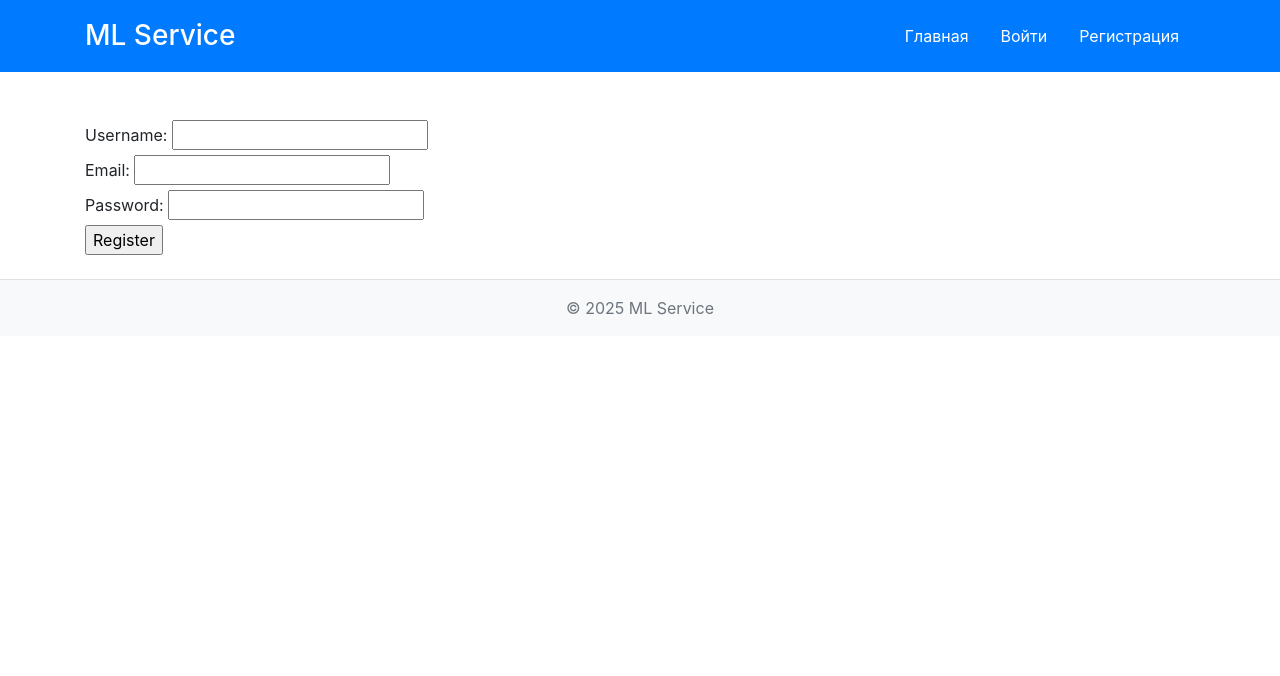
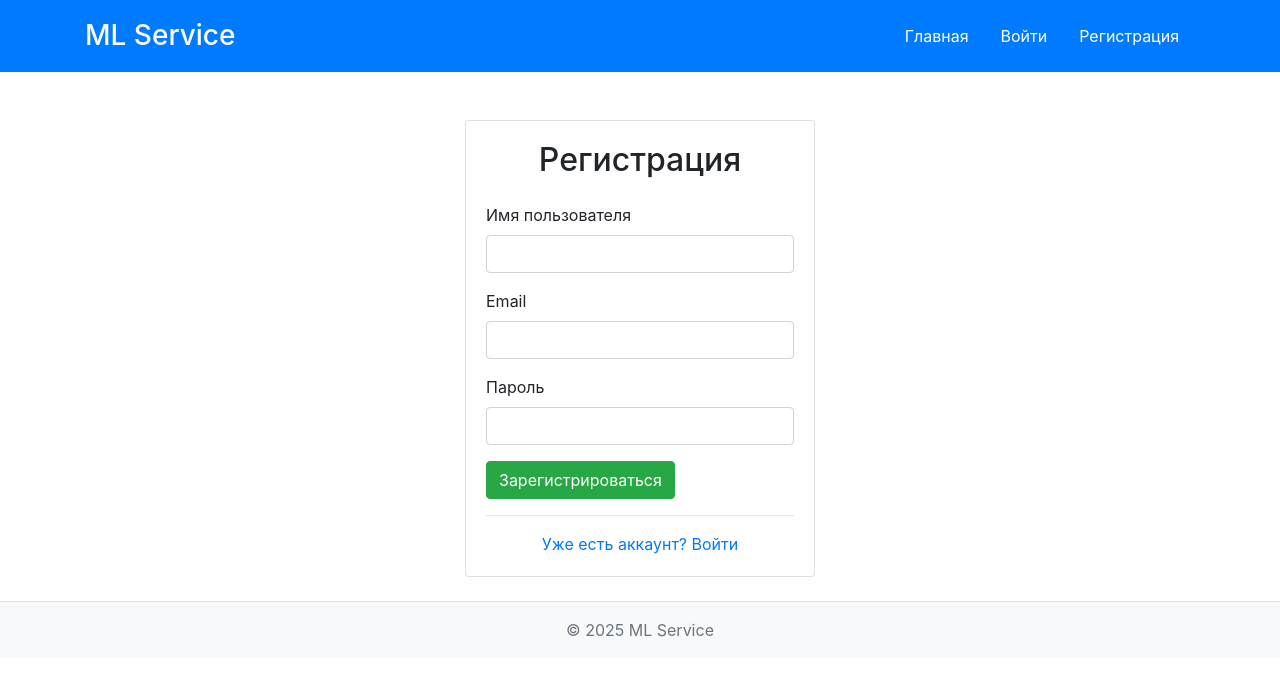
Before and after one commit to pese-git/mfdp-fin-fraud-detection-service, a Python web app: template app/src/templates/register.html in a window 1280 px wide. Shown: the top 676 px of the page. Run offline with Jinja, Linux system fonts and the light colour scheme; the template is opened without the code that fills it, so the values that code supplies are empty; some libraries are stand-ins or nearby versions.

Commit message:
update register template

```diff
--- a/app/src/templates/register.html
+++ b/app/src/templates/register.html
@@ -1,18 +1,41 @@
 {% extends "base.html" %}
 
-{% block title %}Register{% endblock %}
-{% block header %}Register{% endblock %}
+{% block title %}Регистрация{% endblock %}
+
 {% block content %}
-<form action="/register" method="post">
-    <label for="username">Username:</label>
-    <input type="text" id="username" name="username" required><br>
+<div class="row justify-content-center">
+    <div class="col-md-6 col-lg-4">
+        <div class="card shadow-sm">
+            <div class="card-body">
+                <h2 class="card-title text-center mb-4">Регистрация</h2>
 
-    <label for="email">Email:</label>
-    <input type="email" id="email" name="email" required><br>
+                {% for error in errors %}
+                    <div class="alert alert-danger py-2 my-2" role="alert">{{ error }}</div>
+                {% endfor %}
 
-    <label for="password">Password:</label>
-    <input type="password" id="password" name="password" required><br>
-
-    <input type="submit" value="Register">
-</form>
+                <form action="/register" method="post" autocomplete="off">
+                    <div class="mb-3">
+                        <label for="username" class="form-label">Имя пользователя</label>
+                        <input type="text" class="form-control" id="username" name="username" required>
+                    </div>
+                    <div class="mb-3">
+                        <label for="email" class="form-label">Email</label>
+                        <input type="email" class="form-control" id="email" name="email" required>
+                    </div>
+                    <div class="mb-3">
+                        <label for="password" class="form-label">Пароль</label>
+                        <input type="password" class="form-control" id="password" name="password" required>
+                    </div>
+                    <div class="d-grid">
+                        <button type="submit" class="btn btn-success">Зарегистрироваться</button>
+                    </div>
+                </form>
+                <hr>
+                <div class="text-center">
+                    <a href="/login" class="text-decoration-none">Уже есть аккаунт? Войти</a>
+                </div>
+            </div>
+        </div>
+    </div>
+</div>
 {% endblock %}
```
